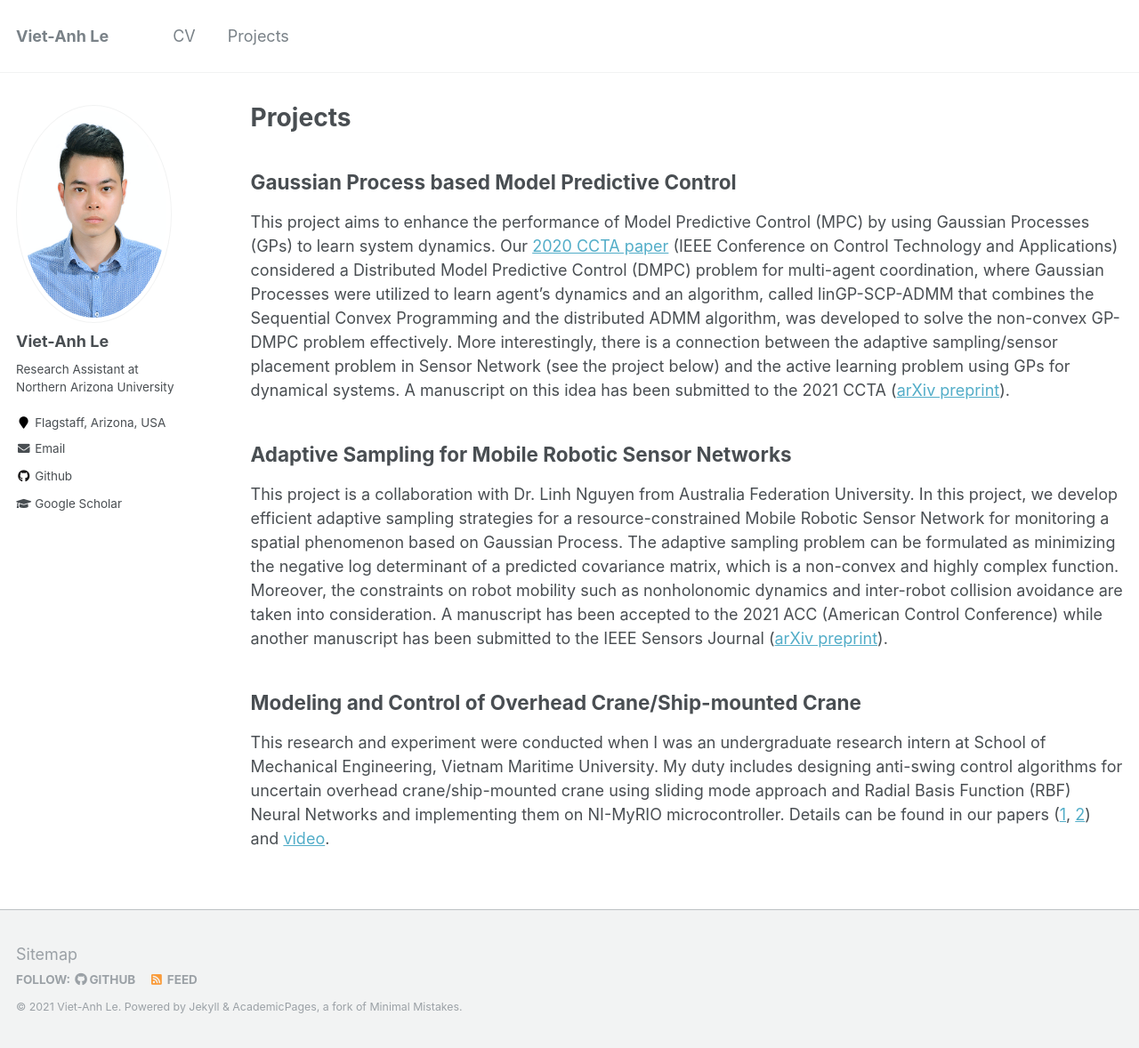
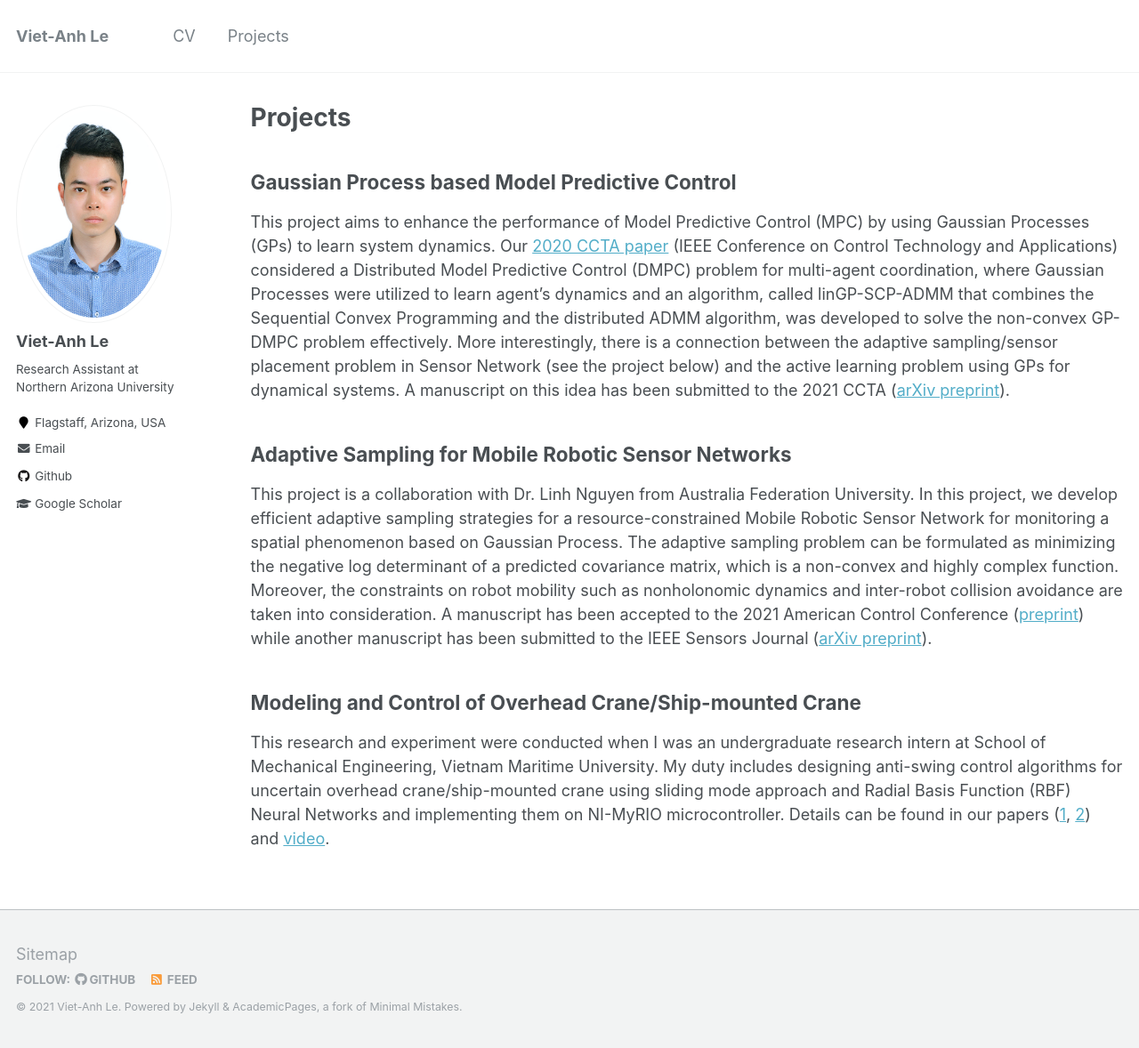
Before and after one commit to vietanhle0101/vietanhle0101.github.io, a Jekyll site: the page built from _pages/projects.md, in a window 1280 px wide and 1178 px high. Shown: the whole window at 89% size. Built offline with Jekyll 4.4.1, drawn with Linux system fonts in a browser that asks for light colours.

Commit message:
update acc preprint

```diff
--- a/_pages/projects.md
+++ b/_pages/projects.md
@@ -13,7 +13,7 @@ This project aims to enhance the performance of Model Predictive Control (MPC) b
 ## Adaptive Sampling for Mobile Robotic Sensor Networks
 <!-- ![](../images/mrsn.png) -->
 
-This project is a collaboration with Dr. Linh Nguyen from Australia Federation University. In this project, we develop efficient adaptive sampling strategies for a resource-constrained Mobile Robotic Sensor Network for monitoring a spatial phenomenon based on Gaussian Process. The adaptive sampling problem can be formulated as minimizing the negative log determinant of a predicted covariance matrix, which is a non-convex and highly complex function. Moreover, the constraints on robot mobility such as nonholonomic dynamics and inter-robot collision avoidance are taken into consideration. A manuscript has been accepted to the 2021 ACC (American Control Conference) while another manuscript has been submitted to the IEEE Sensors Journal ([arXiv preprint](https://arxiv.org/abs/2101.10500)).
+This project is a collaboration with Dr. Linh Nguyen from Australia Federation University. In this project, we develop efficient adaptive sampling strategies for a resource-constrained Mobile Robotic Sensor Network for monitoring a spatial phenomenon based on Gaussian Process. The adaptive sampling problem can be formulated as minimizing the negative log determinant of a predicted covariance matrix, which is a non-convex and highly complex function. Moreover, the constraints on robot mobility such as nonholonomic dynamics and inter-robot collision avoidance are taken into consideration. A manuscript has been accepted to the 2021 American Control Conference ([preprint](../files/ACC_2021.pdf)) while another manuscript has been submitted to the IEEE Sensors Journal ([arXiv preprint](https://arxiv.org/abs/2101.10500)).
 <!-- This temporary [poster](../files/MRSN_poster.pdf) may be helpful to get the overall idea. -->
 
 ## Modeling and Control of Overhead Crane/Ship-mounted Crane
```
Also changed, not shown: 3 other files.
